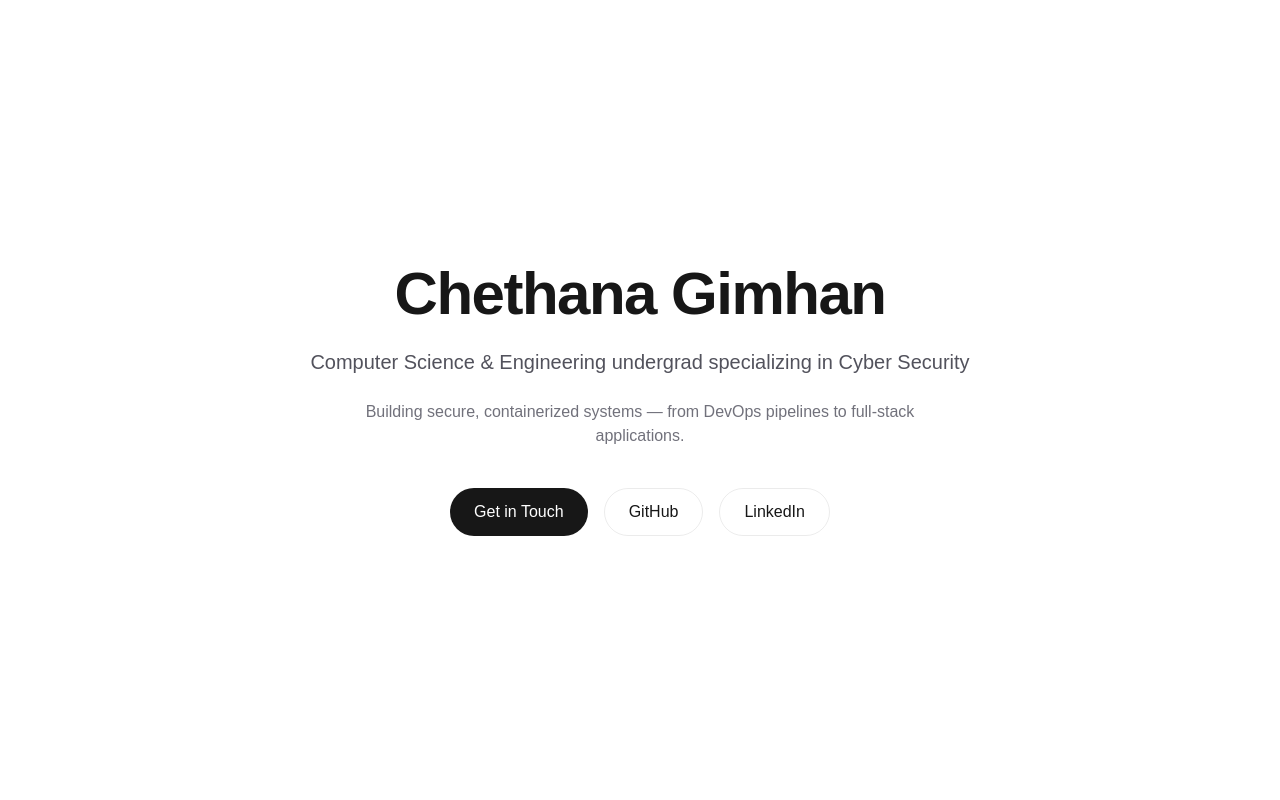
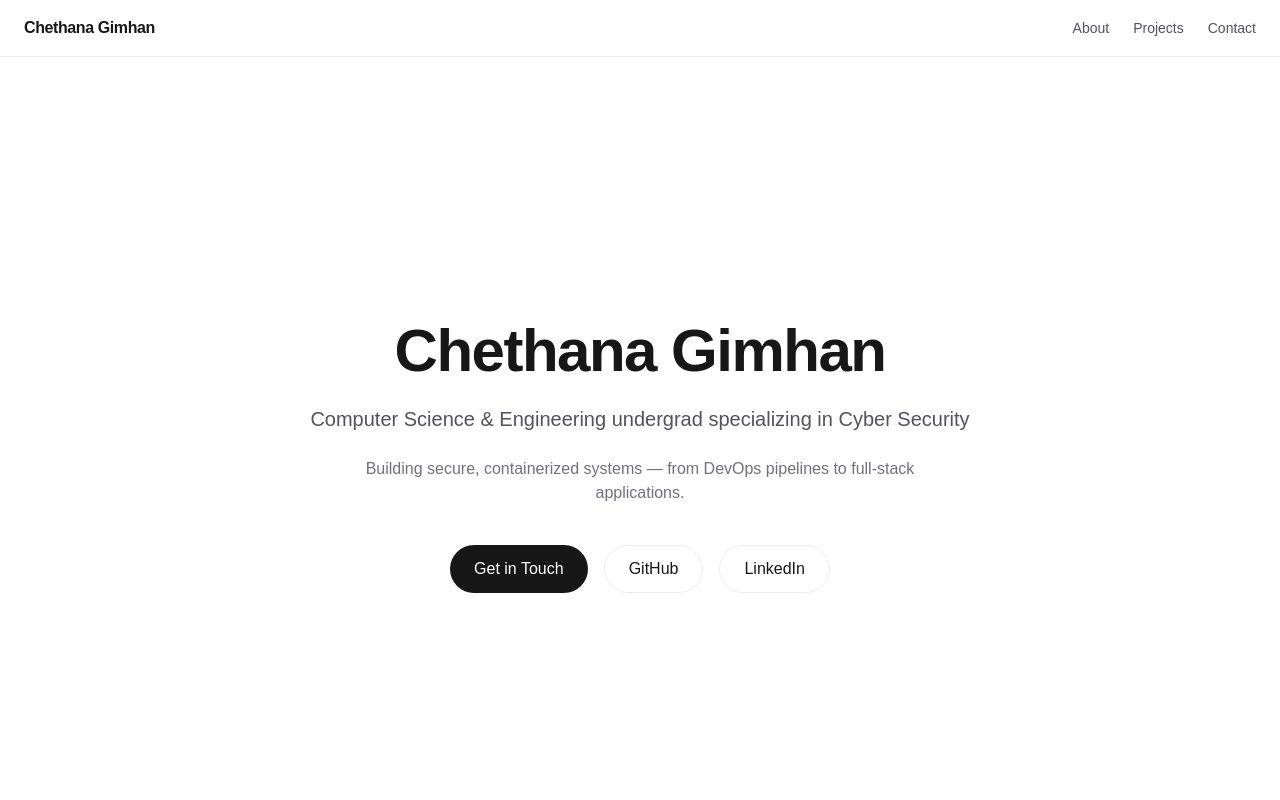
Before and after one commit to ChethanaGimhan/chethana-portfolio, a Next.js app: page / in a window 1280 px wide. Shown: the top 800 px of the page. Built offline with nearby package versions, Linux system fonts and the light colour scheme.

Commit message:
add nav bar

```diff
--- /dev/null
+++ b/app/components/Nav.tsx
@@ -0,0 +1,26 @@
+const links = [
+  { href: "#about", label: "About" },
+  { href: "#projects", label: "Projects" },
+  { href: "#contact", label: "Contact" },
+];
+
+export default function Nav() {
+  return (
+    <header className="sticky top-0 z-50 flex items-center justify-between border-b border-solid border-black/[.08] bg-background/80 px-6 py-4 backdrop-blur dark:border-white/[.145]">
+      <a href="#home" className="font-semibold tracking-tight text-foreground">
+        Chethana Gimhan
+      </a>
+      <nav className="flex gap-6 text-sm text-zinc-600 dark:text-zinc-400">
+        {links.map((link) => (
+          <a
+            key={link.href}
+            href={link.href}
+            className="transition-colors hover:text-foreground"
+          >
+            {link.label}
+          </a>
+        ))}
+      </nav>
+    </header>
+  );
+}
--- a/app/layout.tsx
+++ b/app/layout.tsx
@@ -1,5 +1,6 @@
 import type { Metadata } from "next";
 import { Geist, Geist_Mono } from "next/font/google";
+import Nav from "./components/Nav";
 import "./globals.css";
 
 const geistSans = Geist({
@@ -28,7 +29,10 @@ export default function RootLayout({
       lang="en"
       className={`${geistSans.variable} ${geistMono.variable} h-full antialiased`}
     >
-      <body className="min-h-full flex flex-col">{children}</body>
+      <body className="min-h-full flex flex-col">
+        <Nav />
+        {children}
+      </body>
     </html>
   );
 }
```
